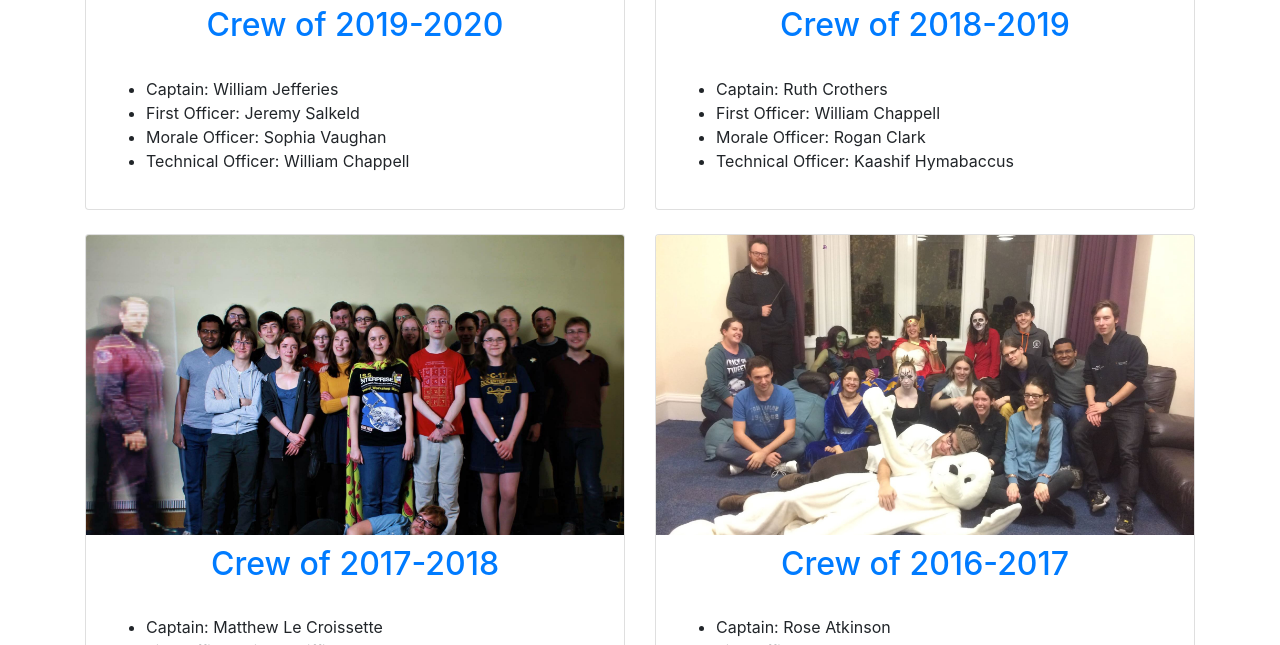
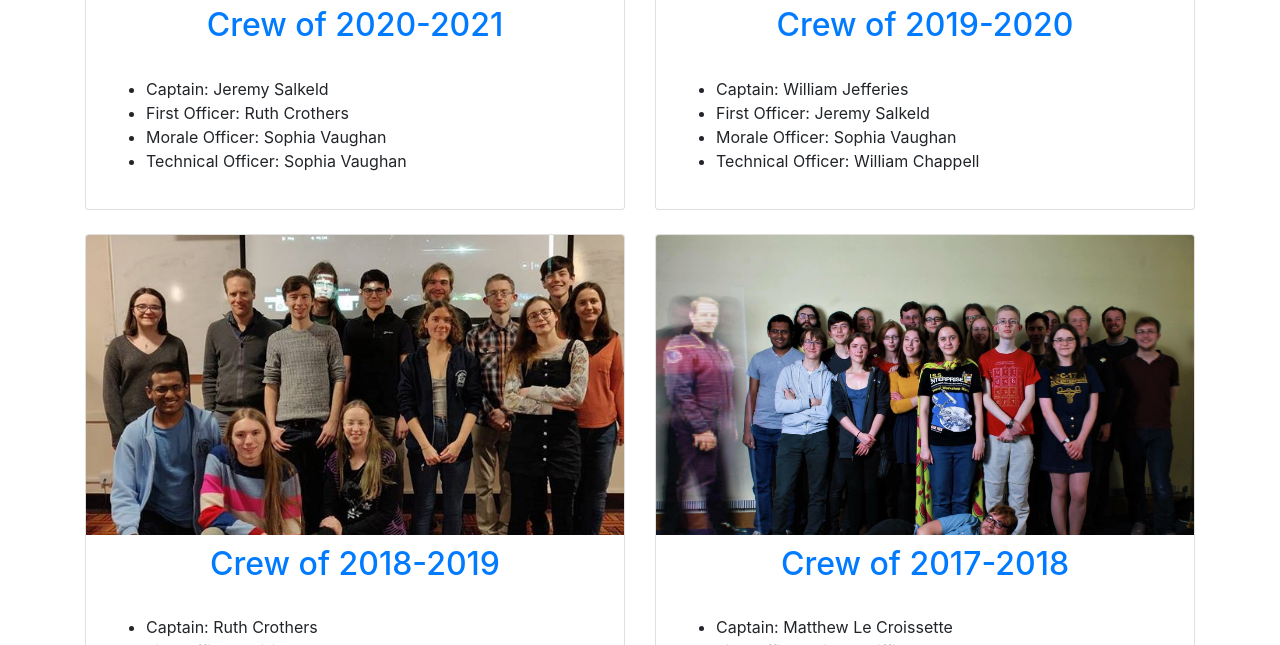
Before and after one commit to oxfordstartreksociety/oxfordstartreksociety.github.io, a Jekyll site: the page built from history.html, in a window 1280 px wide and 900 px high, scrolled down 340 px, cut to the strip 255-900 px from the top of the window. Built offline with Jekyll 4.4.1, drawn with Linux system fonts in a browser that asks for light colours.

Commit message:
Add 2021 crew

```diff
--- a/_data/crews.json
+++ b/_data/crews.json
@@ -1,4 +1,14 @@
 [
+    {
+        "crew": {
+            "Captain": "Jeremy Salkeld",
+            "First Officer": "Ruth Crothers",
+            "Morale Officer": "Sophia Vaughan",
+            "Technical Officer": "Sophia Vaughan"
+        },
+        "years": "2020-2021",
+        "image": "img/colour_logo.png"
+    },
     {
         "crew": {
             "Captain": "William Jefferies",
```
